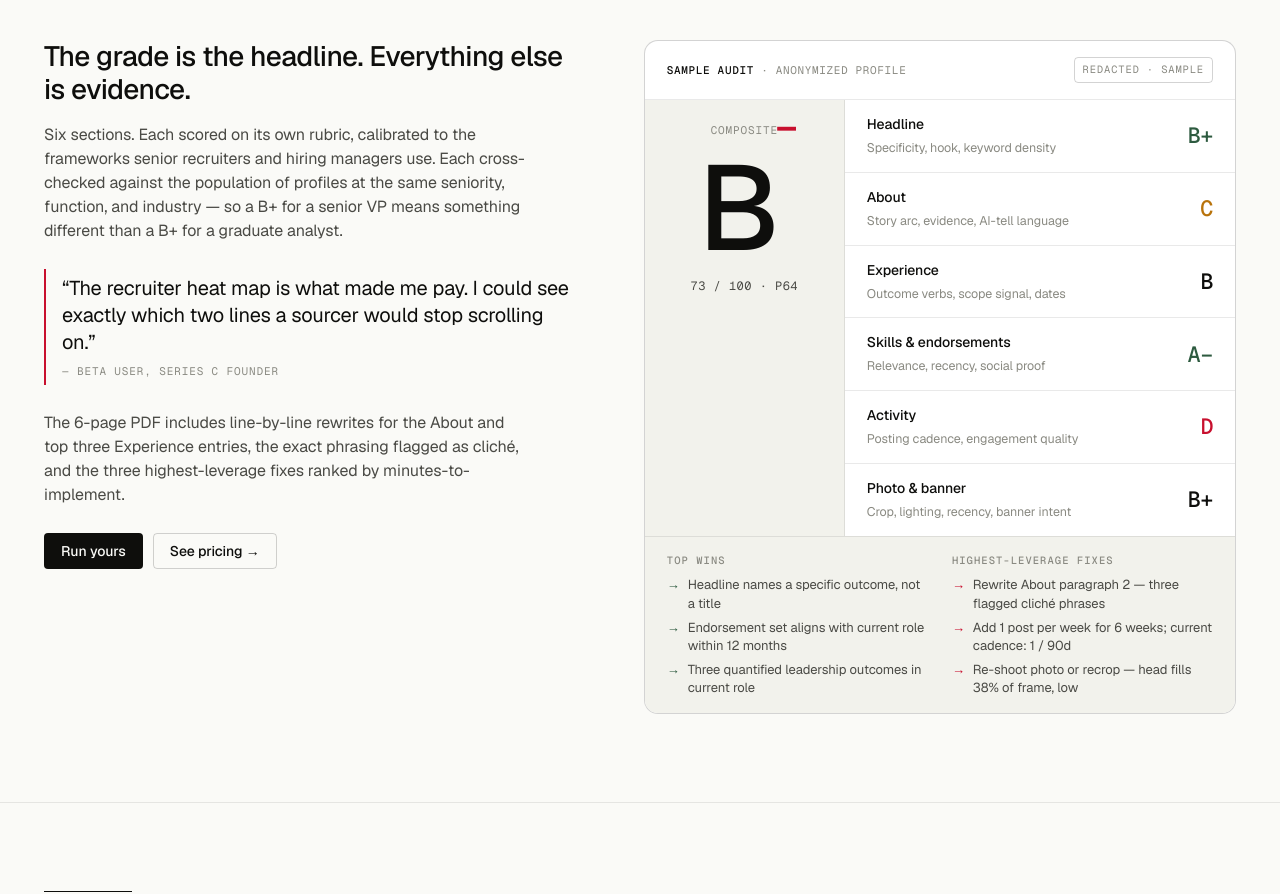
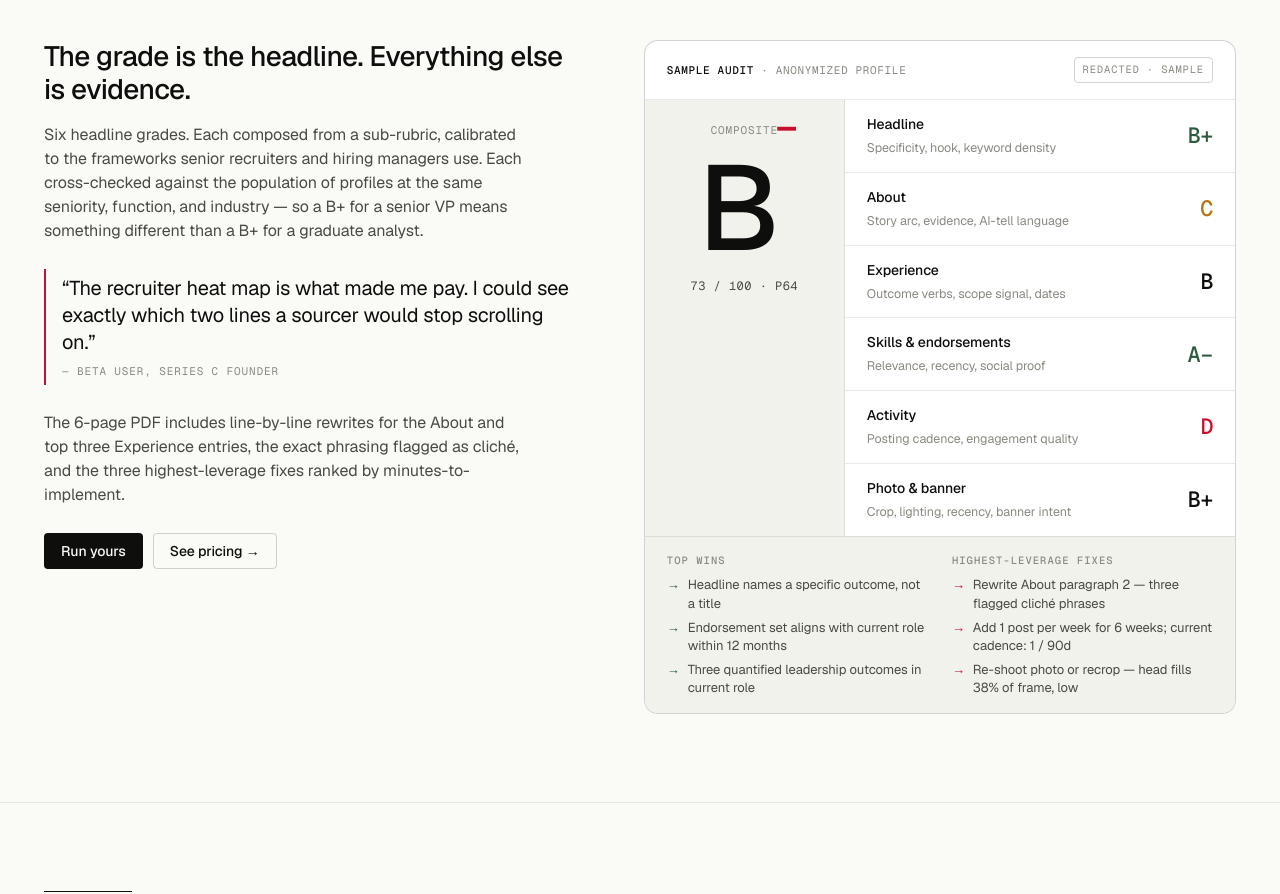
Before and after one commit to mir-quadri/linkedingrade, a Next.js app: page / in a window 1280 px wide. Shown: the part 1180-2074 px from the top of the page. Built offline with nearby package versions, Linux system fonts and the light colour scheme.

Commit message:
Reconcile §01 narrative deck with 12-section rubric taxonomy

```diff
--- a/app/page.tsx
+++ b/app/page.tsx
@@ -153,8 +153,8 @@ function SampleAudit() {
                 maxWidth: "46ch",
               }}
             >
-              Six sections. Each scored on its own rubric, calibrated to the
-              frameworks senior recruiters and hiring managers use. Each
+              Six headline grades. Each composed from a sub-rubric, calibrated
+              to the frameworks senior recruiters and hiring managers use. Each
               cross-checked against the population of profiles at the same
               seniority, function, and industry — so a B+ for a senior VP means
               something different than a B+ for a graduate analyst.
```
